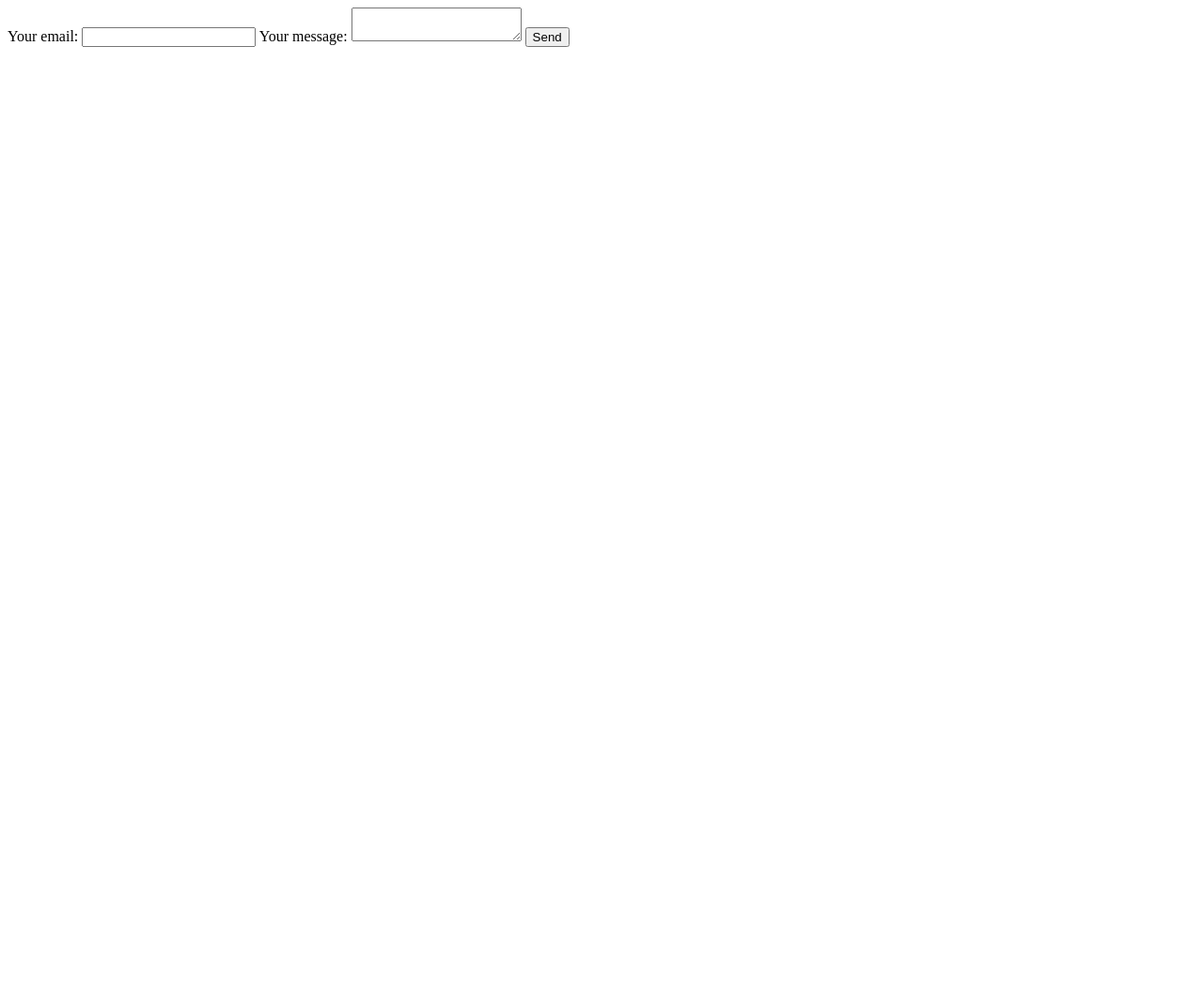
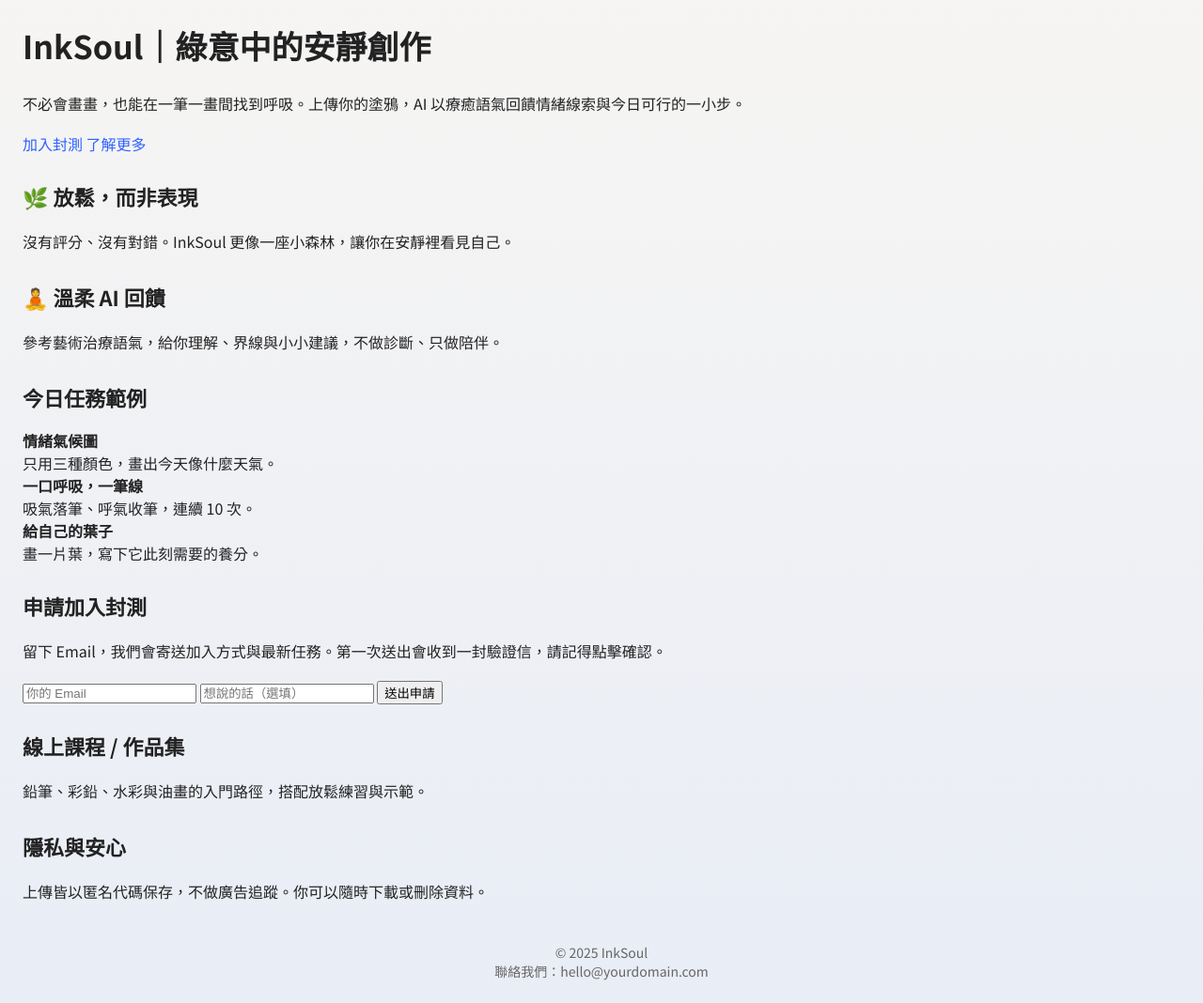
Before and after one commit to hunt575758/draw-your-subconscious-privacy, a plain HTML site: page index.html in a window 1280 px wide. Shown: the whole page at 94% size. Before the commit the page ends 800 px from the top, so only its background shows below. Drawn offline with Linux system fonts and the light colour scheme.

Commit message:
Update index.html

```diff
--- a/index.html
+++ b/index.html
@@ -1,16 +1,106 @@
-<!-- modify this form HTML and place wherever you want your form -->
-<form
-  action="https://formspree.io/f/mqalgnlv"
-  method="POST"
->
-  <label>
-    Your email:
-    <input type="email" name="email">
-  </label>
-  <label>
-    Your message:
-    <textarea name="message"></textarea>
-  </label>
-  <!-- your other form fields go here -->
-  <button type="submit">Send</button>
-</form>
+<!DOCTYPE html>
+<html lang="zh-Hant">
+<head>
+  <meta charset="UTF-8" />
+  <meta name="viewport" content="width=device-width, initial-scale=1" />
+  <title>InkSoul｜綠意中的安靜創作</title>
+
+  <!-- 字體 -->
+  <link rel="preconnect" href="https://fonts.googleapis.com">
+  <link rel="preconnect" href="https://fonts.gstatic.com" crossorigin>
+  <link href="https://fonts.googleapis.com/css2?family=Noto+Sans+TC:wght@400;600;700&display=swap" rel="stylesheet">
+
+  <!-- 樣式 -->
+  <link rel="stylesheet" href="styles.css" />
+
+  <!-- 分享預覽 -->
+  <meta property="og:title" content="InkSoul｜綠意中的安靜創作">
+  <meta property="og:description" content="每天一小步，讓線條替你說話。留下 Email 加入封測，收到任務與溫柔回饋。">
+  <meta property="og:type" content="website">
+  <meta property="og:url" content="https://hunt575758.github.io/draw-your-subconscious-privacy/">
+</head>
+<body>
+
+  <!-- 頁首 Hero -->
+  <header class="hero">
+    <div class="orb"></div>
+    <div class="wrap">
+      <h1>InkSoul｜綠意中的安靜創作</h1>
+      <p class="sub">不必會畫畫，也能在一筆一畫間找到呼吸。上傳你的塗鴉，AI 以療癒語氣回饋情緒線索與今日可行的一小步。</p>
+      <a class="cta" href="#apply">加入封測</a>
+      <a class="ghost" href="#about">了解更多</a>
+    </div>
+  </header>
+
+  <main class="wrap">
+
+    <!-- 特色 -->
+    <section class="grid" id="about">
+      <div class="card">
+        <h2>🌿 放鬆，而非表現</h2>
+        <p>沒有評分、沒有對錯。InkSoul 更像一座小森林，讓你在安靜裡看見自己。</p>
+      </div>
+      <div class="card">
+        <h2>🧘 溫柔 AI 回饋</h2>
+        <p>參考藝術治療語氣，給你理解、界線與小小建議，不做診斷、只做陪伴。</p>
+      </div>
+    </section>
+
+    <!-- 任務範例 -->
+    <section>
+      <h2>今日任務範例</h2>
+      <div class="list">
+        <div class="li"><span class="dot"></span><div><strong>情緒氣候圖</strong><br><span class="small">只用三種顏色，畫出今天像什麼天氣。</span></div></div>
+        <div class="li"><span class="dot"></span><div><strong>一口呼吸，一筆線</strong><br><span class="small">吸氣落筆、呼氣收筆，連續 10 次。</span></div></div>
+        <div class="li"><span class="dot"></span><div><strong>給自己的葉子</strong><br><span class="small">畫一片葉，寫下它此刻需要的養分。</span></div></div>
+      </div>
+    </section>
+
+    <!-- 申請加入（Formspree） -->
+    <section id="apply">
+      <h2>申請加入封測</h2>
+      <p class="small">留下 Email，我們會寄送加入方式與最新任務。第一次送出會收到一封驗證信，請記得點擊確認。</p>
+
+      <form action="https://formspree.io/f/mqalgnlv" method="POST">
+        <input type="email" name="email" placeholder="你的 Email" required>
+        <input type="text" name="note" placeholder="想說的話（選填）">
+        <!-- 防機器人 -->
+        <input type="text" name="_gotcha" style="display:none">
+        <!-- 成功導回本頁顯示提示 -->
+        <input type="hidden" name="_subject" value="InkSoul 封測申請">
+        <input type="hidden" name="_next" value="https://hunt575758.github.io/draw-your-subconscious-privacy/?success=1">
+        <button class="cta" type="submit">送出申請</button>
+      </form>
+
+      <!-- 成功提示 -->
+      <script>
+        if (new URL(location.href).searchParams.get('success') === '1') {
+          const ok = document.createElement('p');
+          ok.className = 'ok';
+          ok.textContent = '✅ 已送出！請到信箱收確認信（第一次需要點擊驗證）。';
+          document.querySelector('#apply').appendChild(ok);
+        }
+      </script>
+    </section>
+
+    <!-- 其它資訊 -->
+    <section class="grid">
+      <div class="card">
+        <h2>線上課程 / 作品集</h2>
+        <p>鉛筆、彩鉛、水彩與油畫的入門路徑，搭配放鬆練習與示範。</p>
+      </div>
+      <div class="card">
+        <h2>隱私與安心</h2>
+        <p>上傳皆以匿名代碼保存，不做廣告追蹤。你可以隨時下載或刪除資料。</p>
+      </div>
+    </section>
+
+  </main>
+
+  <footer>
+    <div>© 2025 InkSoul</div>
+    <div class="small">聯絡我們：hello@yourdomain.com</div>
+  </footer>
+
+</body>
+</html>
```
